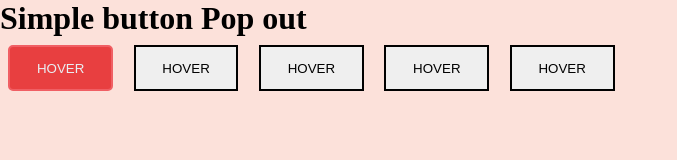
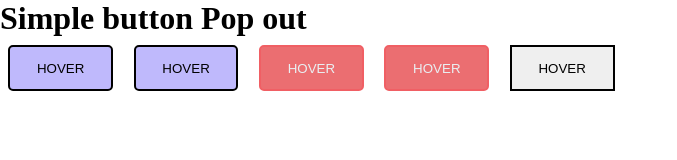
Before and after one commit to amchatman/Button-Components, a plain HTML site: page index.html in a window 1280 px wide. Shown: the whole page, without its empty margins (0-677 px from the left). Drawn offline with Linux system fonts and the light colour scheme.

Commit message:
Color Update

```diff
--- a/style.css
+++ b/style.css
@@ -3,9 +3,7 @@
     padding: 0;
     box-sizing: border-box;
   }
-  body{
-   background-color:#FCE1DA;
-  }
+
  .btn{
     border:2px solid;
     padding:1em 2em;
@@ -13,22 +11,21 @@
     cursor:pointer;
     text-transform:uppercase;
  }
- .shadow-tl{
-   background:#E83F40;
-   color:#E9EFF2;
-   border:2px solid #F05F64;
+ .shadow-tl,.shadow-tr{
+   border:2px solid #000000;
    border-radius:5px;
+   background-color:#BFB9FC;
  }
  .shadow-tl:hover{
    animation:shadow-tl 0.3 both;
 }
 @keyframes shadow-tl{
    0%{
-      box-shadow: 0 0 #EB6E71, 0 0 #EB6E71;
+      box-shadow: 0 0 #000000, 0 0 #000000;
       transform:translateX(0) translateY(0);
    }
    100%{
-      box-shadow:-1px -1px #EB6E71, -2px -2px #EB6E71,-3px -3px #EB6E71,-4px -4px #EB6E71, -5px -5px #EB6E71,-6px -6px #EB6E71,-7px -7px #EB6E71;
+      box-shadow:-1px -1px #000000, -2px -2px #000000,-3px -3px #000000,-4px -4px #000000, -5px -5px #000000,-6px -6px #000000,-7px -7px #000000;
       transform:translateX(8px) translateY(8px);
    }
 }
@@ -45,16 +42,22 @@
               transform: translateX(-8px) translateY(8px);
    }
 }
+.shadow-bl,.shadow-br{
+   background-color:#EB6E71;
+   color:#E9EFF2;
+   border:2px solid #F05F64;
+   border-radius:5px;
+}
 .shadow-bl:hover{
    animation:shadow-bl 0.3 both;
 }
 @keyframes shadow-bl{
    0%{
-      box-shadow: 0 0 #000000, 0 0 #000000;
+      box-shadow: 0 0 #E83F40, 0 0 #E83F40;
       transform: translateX(0) translateY(0);
    }
    100%{
-       box-shadow: -1px 1px #000000, -2px 2px #000000, -3px 3px #000000, -4px 4px #000000, -5px 5px #000000,-6px 6px #000000,-7px 7px #000000;
+       box-shadow: -1px 1px #E83F40, -2px 2px #E83F40, -3px 3px #E83F40, -4px 4px #E83F40, -5px 5px #E83F40,-6px 6px #E83F40,-7px 7px #E83F40;
               transform: translateX(8px) translateY(8px);
    }
 }
@@ -64,11 +67,11 @@
 
  @keyframes shadow-br {
     0% {
-              box-shadow: 0 0 #000000, 0 0 #000000;
+              box-shadow: 0 0 #E83F40, 0 0 #E83F40;
               transform: translateX(0) translateY(0);
     }
     100% {
-              box-shadow: 1px 1px #000000, 2px 2px #000000, 3px 3px #000000, 4px 4px #000000, 5px 5px #000000,6px 6px #000000,7px 7px #000000;
+              box-shadow: 1px 1px #E83F40, 2px 2px #E83F40, 3px 3px #E83F40, 4px 4px #E83F40, 5px 5px #E83F40,6px 6px #E83F40,7px 7px #E83F40;
               transform: translateX(-8px) translateY(-8px);
     }
   }
```
